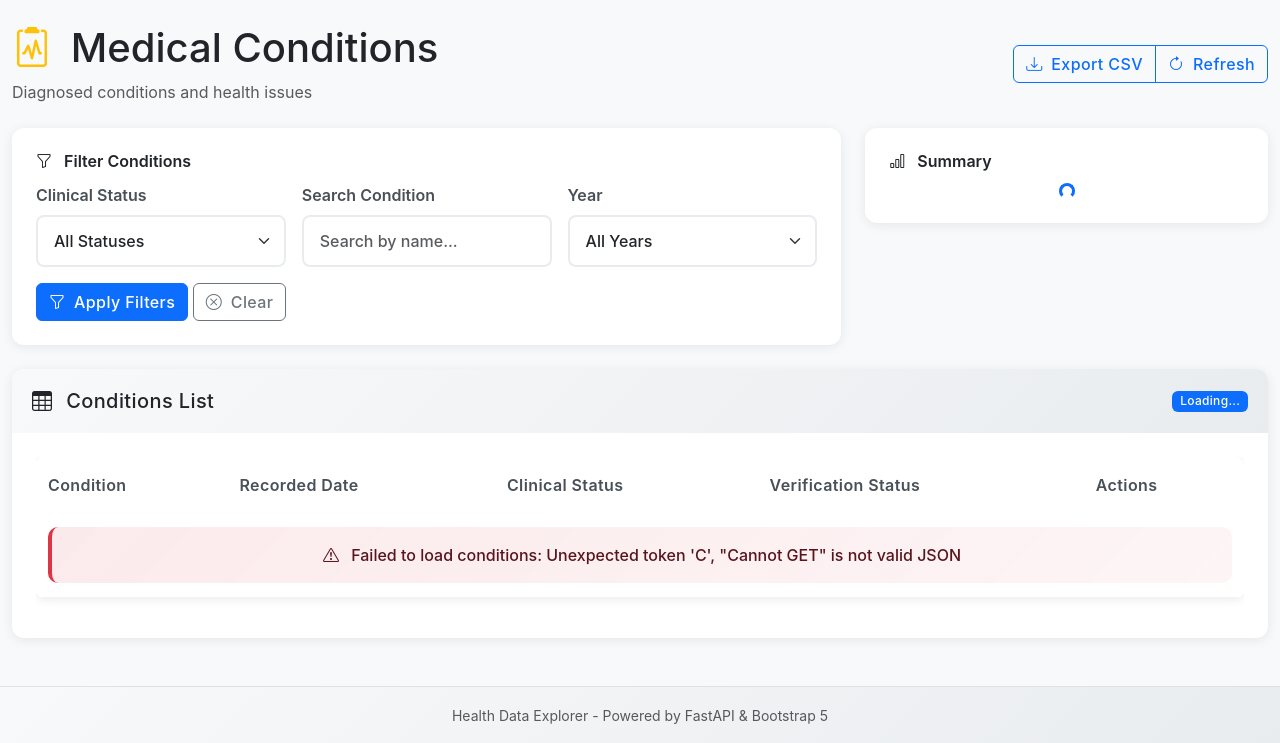
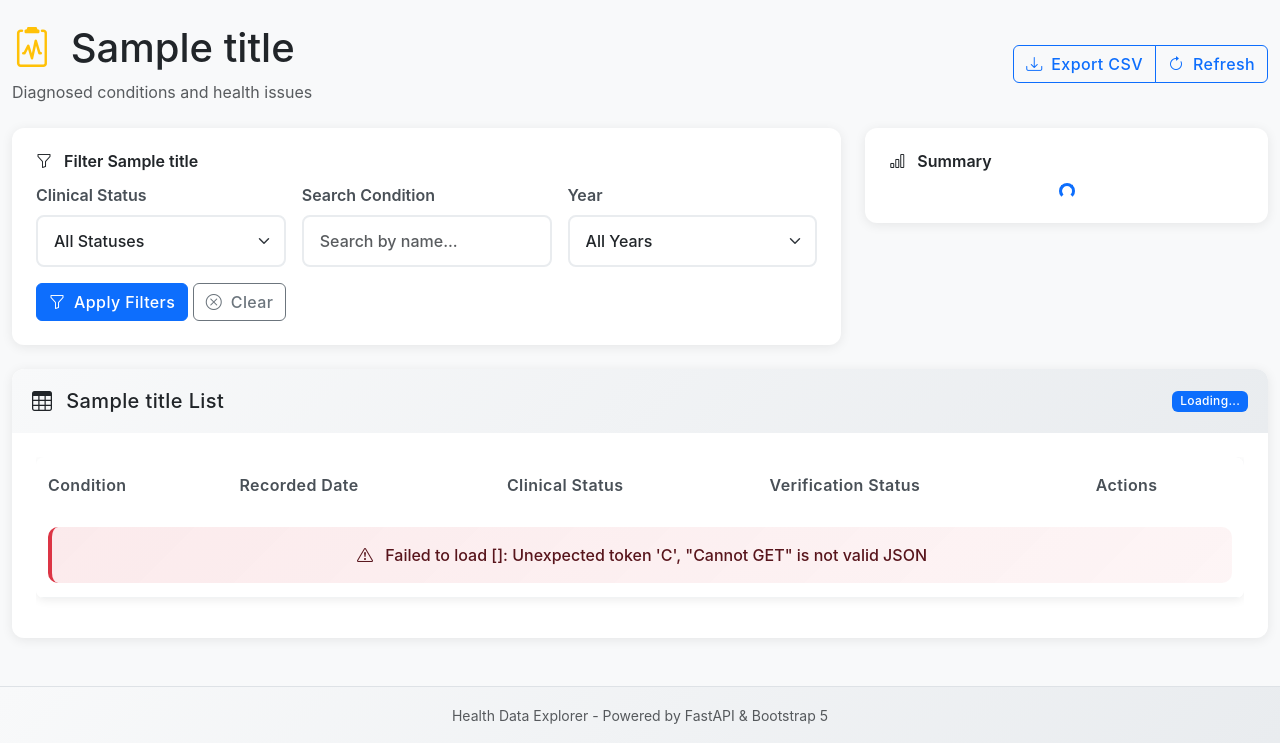
Before and after one commit to HealthRecords/health-record-visualizer, a Flask app: template templates/conditions.html in a window 1280 px wide. Shown: the part 97-840 px from the top of the page. Run offline with Flask 3, Linux system fonts and the light colour scheme; the template is opened without the code that fills it: most values are stand-ins (such as "Sample title", 1, 10 or a date in 2020); some libraries are stand-ins or nearby versions.

Commit message:
The allegies template was using the conditions template. Needed to modify it.

```diff
--- a/main.py
+++ b/main.py
@@ -491,6 +491,8 @@
         {
             "request": request,
             "title": "Conditions",
+            "api_endpoint": "/api/conditions",
+            "resource_type": "conditions",
             "breadcrumb": [{"name": "Home", "url": "/"}, {"name": "Conditions", "url": "/conditions"}]
         }
     )
@@ -611,6 +613,8 @@
         {
             "request": request,
             "title": "Allergies",
+            "api_endpoint": "/api/allergies",
+            "resource_type": "allergies",
             "breadcrumb": [{"name": "Home", "url": "/"}, {"name": "Allergies", "url": "/allergies"}]
         }
     )
--- a/templates/conditions.html
+++ b/templates/conditions.html
@@ -7,10 +7,14 @@
             <div>
                 <h1 class="mb-2">
                     <i class="bi bi-clipboard2-pulse text-warning me-2"></i>
-                    Medical Conditions
+                    {{ title }}
                 </h1>
                 <p class="text-muted mb-0">
+                    {% if resource_type == "allergies" %}
+                    Allergies and intolerances
+                    {% else %}
                     Diagnosed conditions and health issues
+                    {% endif %}
                 </p>
             </div>
             <div class="btn-group" role="group">
@@ -34,7 +38,7 @@
             <div class="card-body">
                 <h6 class="card-title">
                     <i class="bi bi-funnel me-2"></i>
-                    Filter Conditions
+                    Filter {{ title }}
                 </h6>
                 <form id="filterForm" class="row g-3">
                     <div class="col-md-4">
@@ -97,7 +101,7 @@
             <div class="card-header d-flex justify-content-between align-items-center">
                 <h5 class="mb-0">
                     <i class="bi bi-table me-2"></i>
-                    Conditions List
+                    {{ title }} List
                 </h5>
                 <span class="badge bg-primary" id="recordCount">Loading...</span>
             </div>
@@ -142,7 +146,7 @@
 function loadConditions() {
     showLoading();
 
-    fetch('/api/conditions')
+    fetch('{{ api_endpoint }}')
         .then(response => response.json())
         .then(data => {
             allConditions = data.conditions || [];
@@ -153,8 +157,8 @@
             populateYearFilter();
         })
         .catch(error => {
-            console.error('Error loading conditions:', error);
-            showError('Failed to load conditions: ' + error.message);
+            console.error('Error loading {{ resource_type }}:', error);
+            showError('Failed to load {{ resource_type }}: ' + error.message);
         });
 }
 
@@ -163,7 +167,7 @@
         <tr>
             <td colspan="5" class="text-center">
                 <div class="spinner-border spinner-border-sm text-primary" role="status">
-                    <span class="visually-hidden">Loading conditions...</span>
+                    <span class="visually-hidden">Loading {{ resource_type }}...</span>
                 </div>
             </td>
         </tr>
@@ -186,11 +190,11 @@
             <tr>
                 <td colspan="5" class="text-center text-muted">
                     <i class="bi bi-info-circle me-2"></i>
-                    No conditions found matching the current filters
+                    No {{ resource_type }} found matching the current filters
                 </td>
             </tr>
         `;
-        document.getElementById('recordCount').textContent = '0 conditions';
+        document.getElementById('recordCount').textContent = '0 {{ resource_type }}';
         return;
     }
 
@@ -224,7 +228,7 @@
     });
 
     tbody.innerHTML = html;
-    document.getElementById('recordCount').textContent = `${filteredConditions.length} conditions`;
+    document.getElementById('recordCount').textContent = `${filteredConditions.length} {{ resource_type }}`;
 
     // Initialize tooltips
     const tooltips = [].slice.call(document.querySelectorAll('[data-bs-toggle="tooltip"]'));
@@ -245,7 +249,7 @@
 function updateSummary() {
     if (allConditions.length === 0) {
         document.getElementById('summary').innerHTML = `
-            <p class="text-muted mb-0">No conditions available</p>
+            <p class="text-muted mb-0">No {{ resource_type }} available</p>
         `;
         return;
     }
@@ -336,13 +340,13 @@
                 <div class="modal-header">
                     <h5 class="modal-title">
                         <i class="bi bi-clipboard2-pulse me-2"></i>
-                        Condition Details
+                        {% if resource_type == "allergies" %}Allergy{% else %}Condition{% endif %} Details
                     </h5>
                     <button type="button" class="btn-close" data-bs-dismiss="modal"></button>
                 </div>
                 <div class="modal-body">
                     <dl class="row">
-                        <dt class="col-sm-4">Condition:</dt>
+                        <dt class="col-sm-4">{% if resource_type == "allergies" %}Allergy:{% else %}Condition:{% endif %}</dt>
                         <dd class="col-sm-8">${condition.condition_text}</dd>
 
                         <dt class="col-sm-4">Recorded Date:</dt>
@@ -392,7 +396,7 @@
 
     if (format === 'csv') {
         const csv = convertToCSV(data);
-        downloadFile(csv, 'conditions.csv', 'text/csv');
+        downloadFile(csv, '{{ resource_type }}.csv', 'text/csv');
     }
 }
 
```
